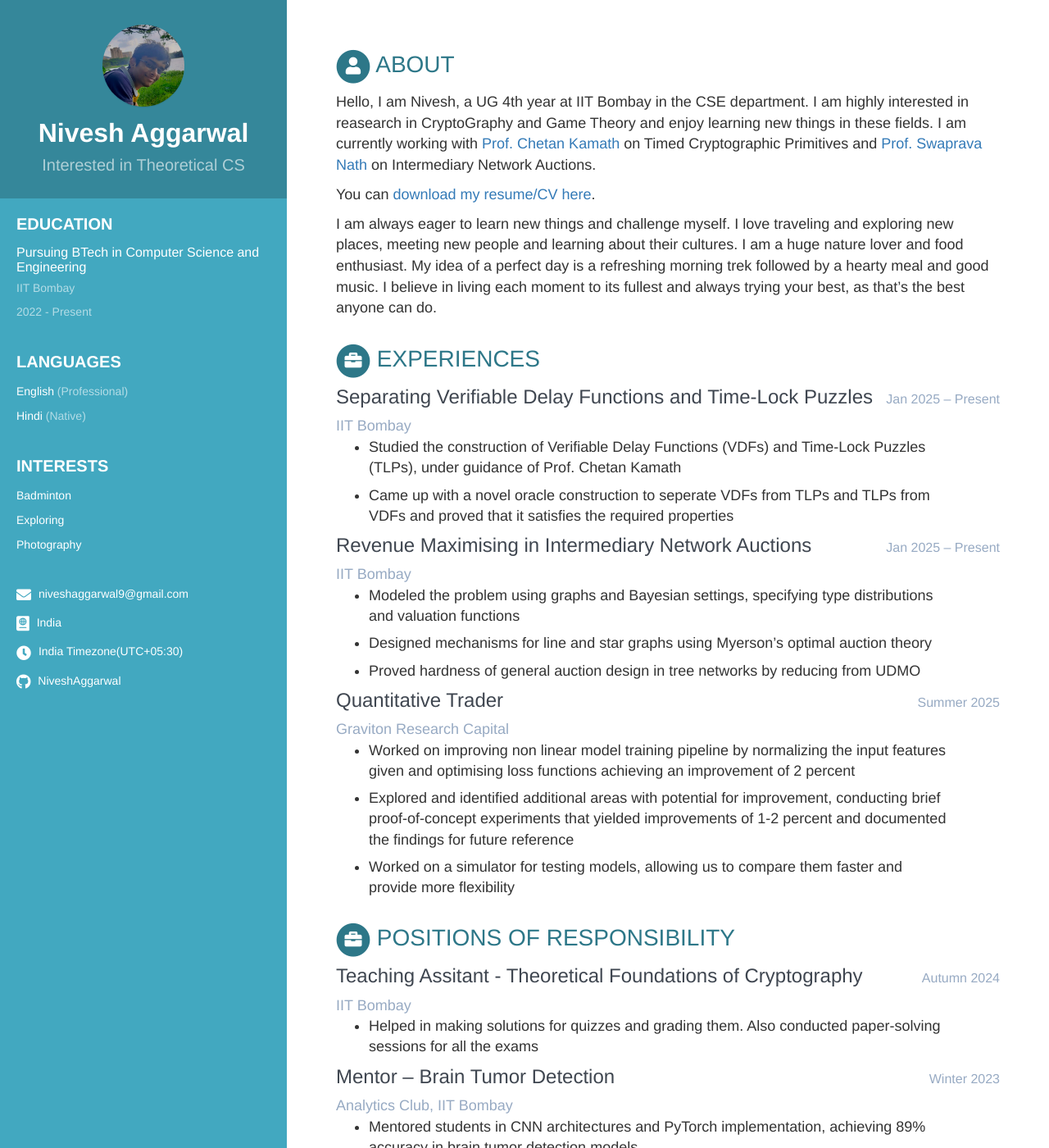
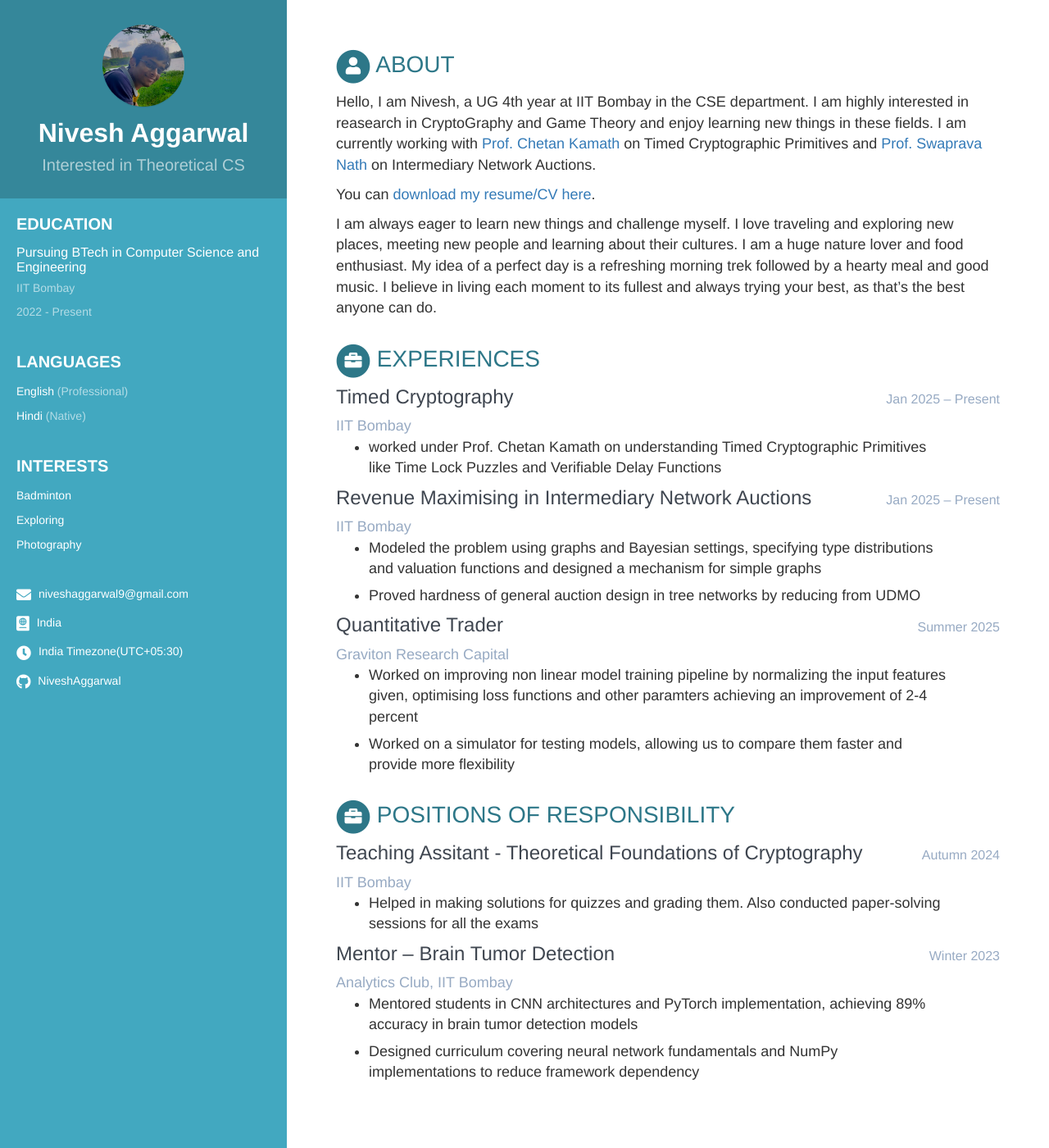
Before and after one commit to NiveshAggarwal/Personal-site, a Jekyll site: the page built from index.html, in a window 1280 px wide and 1400 px high. Shown: the whole window at 82% size. Built offline with Jekyll 4.4.1, drawn with Linux system fonts in a browser that asks for light colours.

Commit message:
timed crypto fix

```diff
--- a/_data/data.yml
+++ b/_data/data.yml
@@ -51,28 +51,24 @@ education:
 experiences:
   title: Experiences
   info:
-    - role: Separating Verifiable Delay Functions and Time-Lock Puzzles
+    - role: Timed Cryptography
       time: Jan 2025 – Present
       company: IIT Bombay
       details: |
-          - Studied the construction of Verifiable Delay Functions (VDFs) and Time-Lock Puzzles (TLPs), under guidance of Prof. Chetan Kamath
-          - Came up with a novel oracle construction to seperate VDFs from TLPs and TLPs from VDFs and proved that it satisfies the required properties
+          - worked under Prof. Chetan Kamath on understanding Timed Cryptographic Primitives like Time Lock Puzzles and Verifiable Delay Functions
 
     - role: Revenue Maximising in Intermediary Network Auctions
       time: Jan 2025 – Present
       company: IIT Bombay
       details: |
-        - Modeled the problem using graphs and Bayesian settings, specifying type distributions and valuation functions
-        - Designed mechanisms for line and star graphs using Myerson’s optimal auction theory
+        - Modeled the problem using graphs and Bayesian settings, specifying type distributions and valuation functions and designed a mechanism for simple graphs
         - Proved hardness of general auction design in tree networks by reducing from UDMO
 
     - role: Quantitative Trader
       time: Summer 2025
       company: Graviton Research Capital
       details: |
-        - Worked on improving non linear model training pipeline by normalizing the input features given and optimising loss functions achieving an improvement of 2 percent
-        - Explored and identified additional areas with potential for improvement, conducting brief proof-of-concept
-        experiments that yielded improvements of 1-2 percent and documented the findings for future reference
+        - Worked on improving non linear model training pipeline by normalizing the input features given, optimising loss functions and other paramters achieving an improvement of 2-4 percent
         - Worked on a simulator for testing models, allowing us to compare them faster and provide more flexibility
 
 pors:
```
